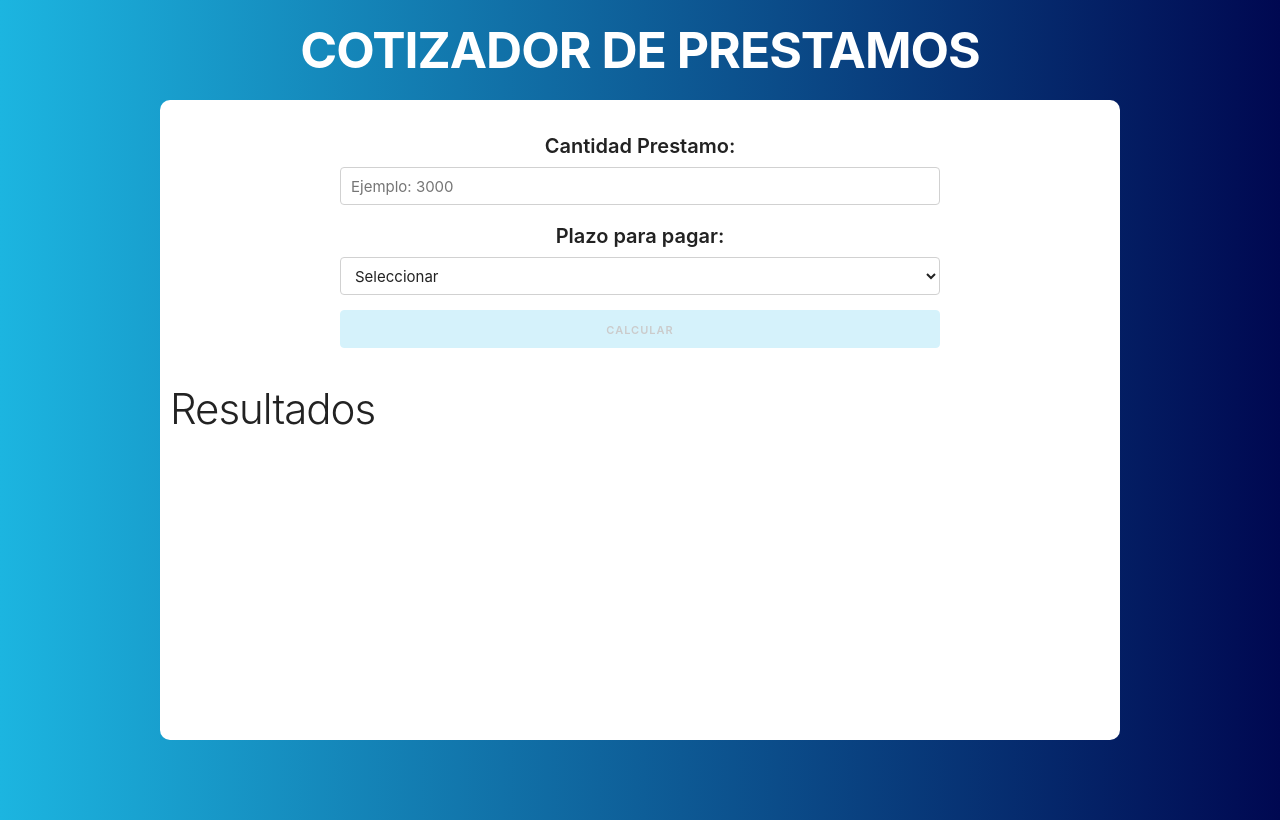
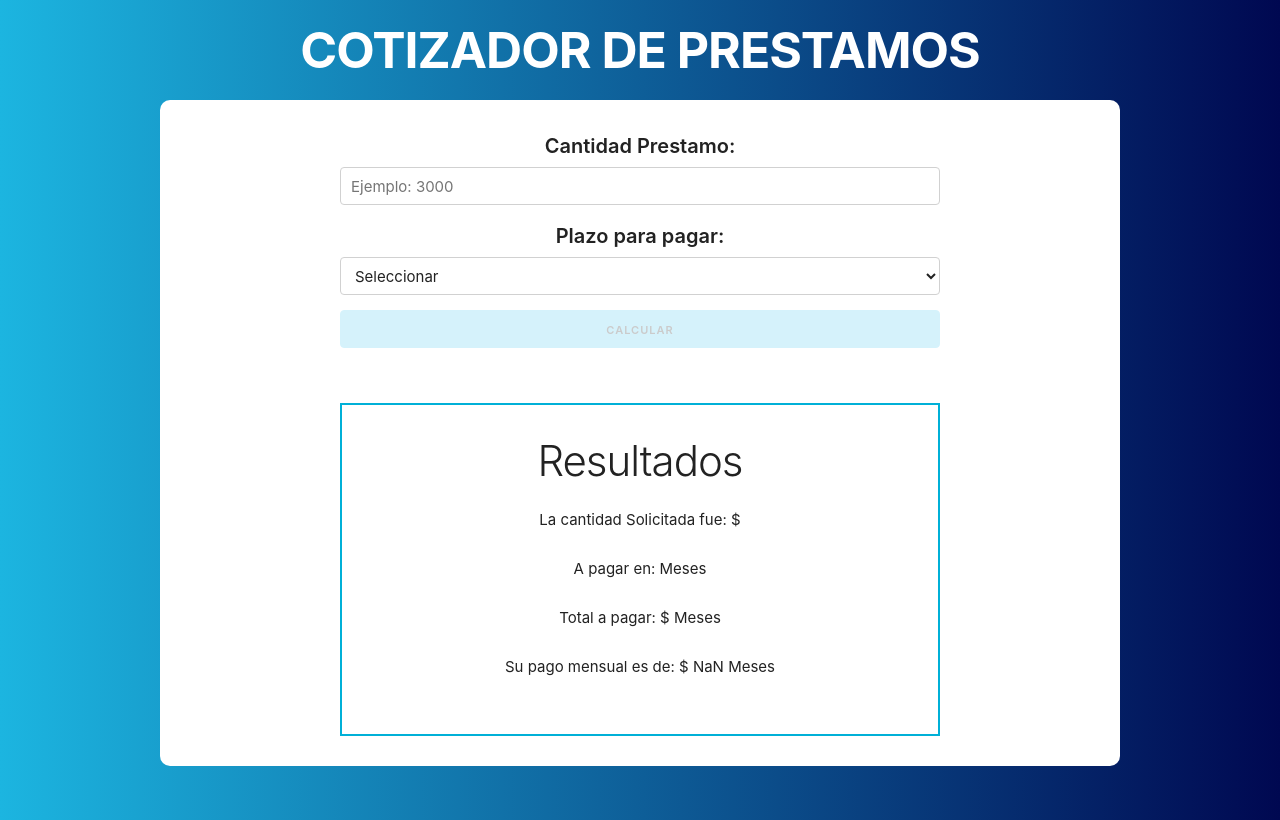
Before and after one commit to jorgebarcos/prestamos-react, a React (Create React App) app: page / in a window 1280 px wide. Built offline with nearby package versions, Linux system fonts and the light colour scheme.

Commit message:
Finalizando el componente Resultado

```diff
--- a/src/App.js
+++ b/src/App.js
@@ -26,13 +26,16 @@ class App extends Component {
 	};
 
 	render() {
+		const { total, plazo, cantidad } = this.state;
 		return (
 			<Fragment>
 				<h1>Cotizador de Prestamos</h1>
 				<div className="container">
 					<Formulario datosPrestamo={this.datosPrestamo} />
 
-					<Resultado />
+					<div className="mensajes">
+						<Resultado total={total} plazo={plazo} cantidad={cantidad} />
+					</div>
 				</div>
 			</Fragment>
 		);
--- a/src/componentes/Formulario.js
+++ b/src/componentes/Formulario.js
@@ -59,9 +59,9 @@ class Formulario extends Component {
 					<select onChange={this.actualizarState} name="plazo" className="u-full-width">
 						<option value="">Seleccionar</option>
 						<option value="3">3 Meses</option>
-						<option value="">6 Meses</option>
-						<option value="">12 Meses</option>
-						<option value="">24 Meses</option>
+						<option value="6">6 Meses</option>
+						<option value="12">12 Meses</option>
+						<option value="24">24 Meses</option>
 					</select>
 				</div>
 				<div>
--- a/src/componentes/Resultado.js
+++ b/src/componentes/Resultado.js
@@ -1,9 +1,13 @@
 import React from 'react';
 
-const Resultado = () => {
+const Resultado = (props) => {
 	return (
 		<div className="u-full-width resultado">
 			<h2>Resultados</h2>
+			<p>La cantidad Solicitada fue: $ {props.cantidad}</p>
+			<p>A pagar en: {props.plazo} Meses</p>
+			<p>Total a pagar: $ {props.total} Meses</p>
+			<p>Su pago mensual es de: $ {(props.total / props.plazo).toFixed(2)} Meses</p>
 		</div>
 	);
 };
--- a/src/index.css
+++ b/src/index.css
@@ -26,10 +26,18 @@ h1 {
 	margin-top: 2rem;
 	min-height: 80vh;
 }
-form {
+form,
+.mensajes {
 	max-width: 600px;
 	margin: 0 auto;
 	padding: 2rem;
+}
+.mensajes {
+	text-align: center;
+}
+.resultado {
+	border: 2px solid #00b0d7;
+	padding: 3rem 0;
 }
 form label {
 	text-align: center;
```
